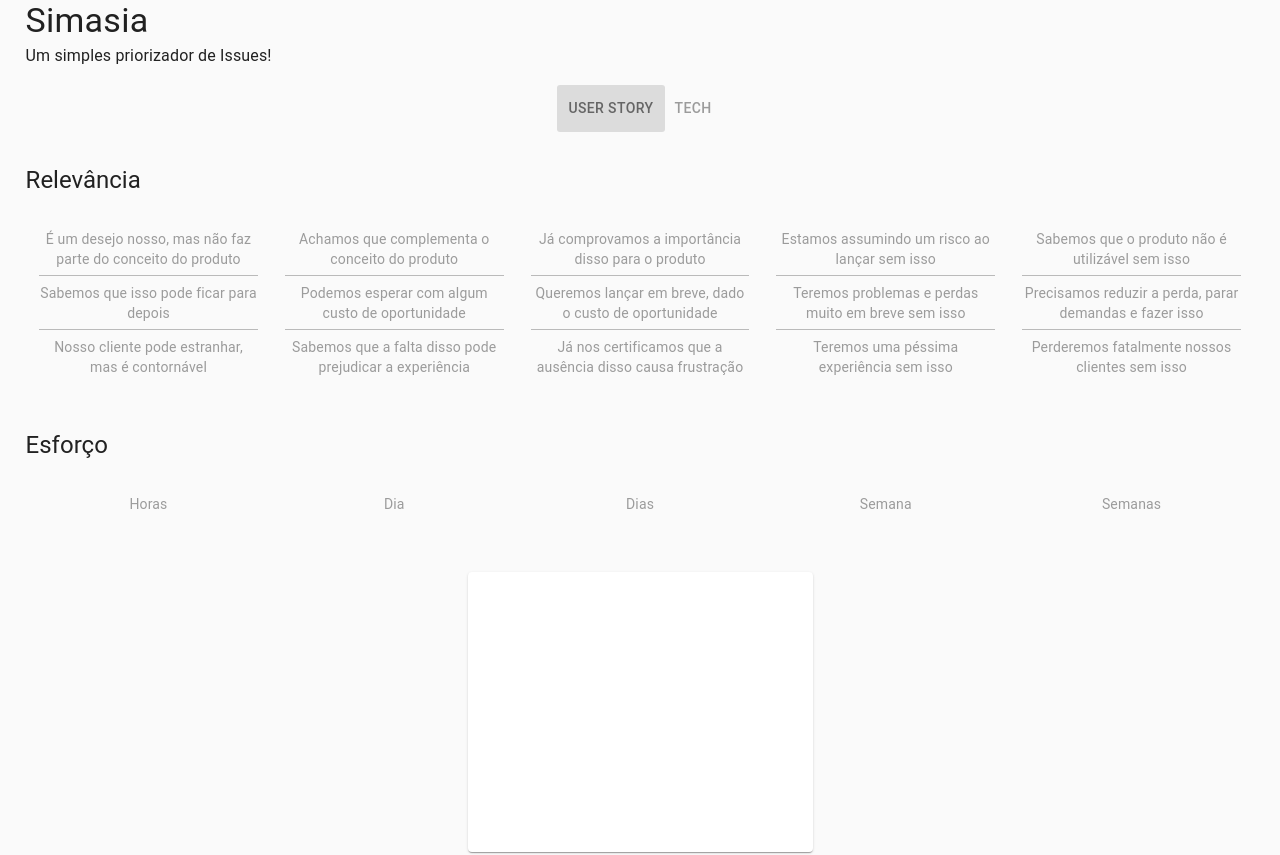
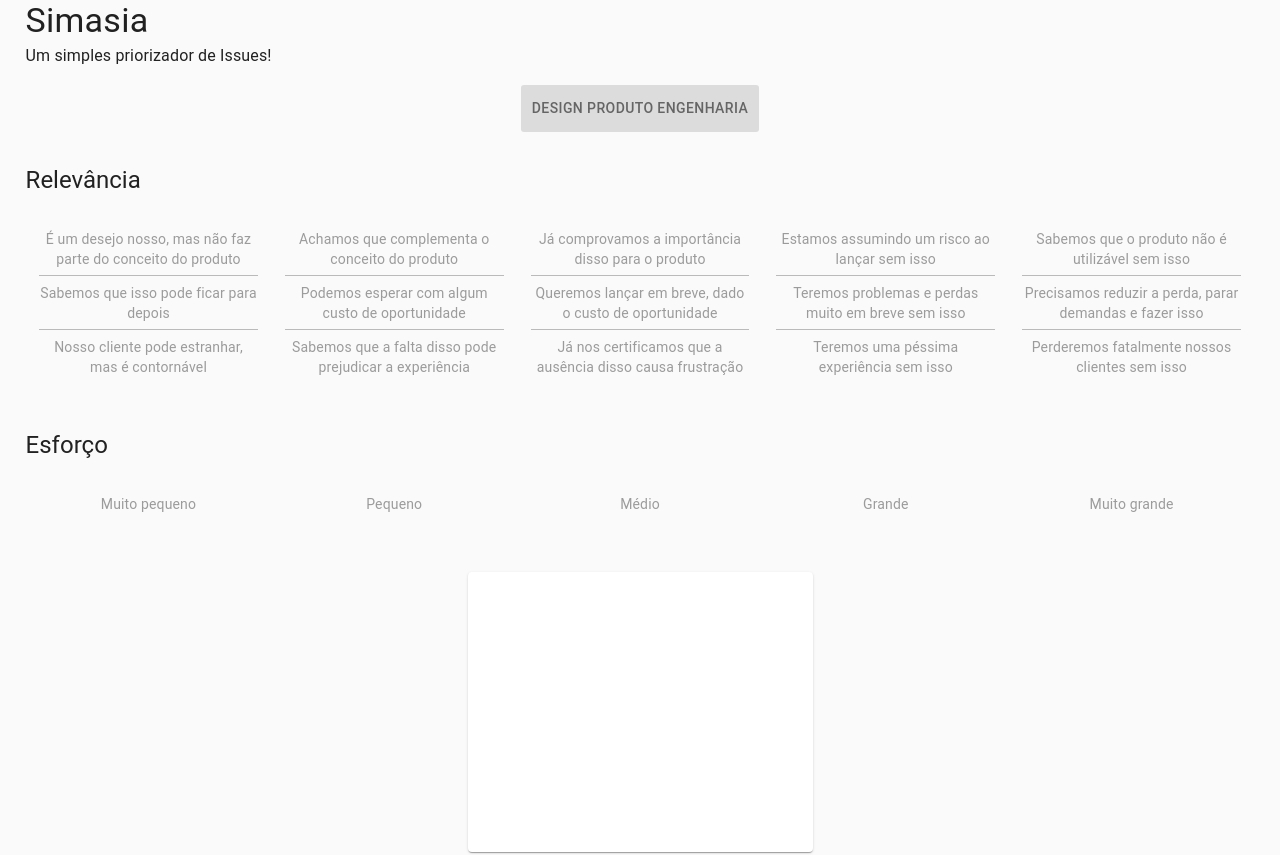
Before and after one commit to yvanfreitas/simasia-app, a React (Create React App) app: page / in a window 1280 px wide. Shown: the top 855 px of the page. Built offline with nearby package versions, Linux system fonts and the light colour scheme.

Commit message:
feat: adding DPE framework

```diff
--- a/src/App.js
+++ b/src/App.js
@@ -13,17 +13,18 @@ import './App.css';
 
 let framework;
 let frameworks = {
+	dpe: require('./frameworks/dpe.json'),
 	cx: require('./frameworks/cx.json'),
 	rut: require('./frameworks/rut.json'),
 	gut: require('./frameworks/gut.json'),
-	rice: require('./frameworks/rice.json'),
+	rice: require('./frameworks/rice.json')
 };
 
 var pathname = window.location.pathname.replace('/','');
 if(pathname){
 	framework = frameworks[pathname];
 }else{
-	framework = frameworks['cx'];
+	framework = frameworks['dpe'];
 }
 
 function App() {
--- /dev/null
+++ b/src/frameworks/dpe.json
@@ -0,0 +1,60 @@
+[
+	{
+		"name": "Design Produto Engenharia",
+		"label": "kind/UserStory",
+		"variables": [
+			{
+				"title":"Relevância",
+				"name":"relevancia",
+				"calc":"sum",
+				"values":[
+					{"name": "XS", "score": 1, "questions": [
+						"É um desejo nosso, mas não faz parte do conceito do produto",
+						"Sabemos que isso pode ficar para depois",
+						"Nosso cliente pode estranhar, mas é contornável"
+					]},
+					{"name": "S", "score": 2, "questions": [
+						"Achamos que complementa o conceito do produto",
+						"Podemos esperar com algum custo de oportunidade",
+						"Sabemos que a falta disso pode prejudicar a experiência"
+					]},
+					{"name": "M", "score": 3, "questions": [
+						"Já comprovamos a importância disso para o produto",
+						"Queremos lançar em breve, dado o custo de oportunidade",
+						"Já nos certificamos que a ausência disso causa frustração"
+					]},
+					{"name": "L", "score": 4, "questions": [
+						"Estamos assumindo um risco ao lançar sem isso",
+						"Teremos problemas e perdas muito em breve sem isso",
+						"Teremos uma péssima experiência sem isso"
+					]},
+					{"name": "XL", "score": 5, "questions": [
+						"Sabemos que o produto não é utilizável sem isso",
+						"Precisamos reduzir a perda, parar demandas e fazer isso",
+						"Perderemos fatalmente nossos clientes sem isso"
+					]}
+				]
+			},
+			{
+				"title":"Esforço",
+				"name":"esforco",
+				"calc":"sum",
+				"values":[
+					{"name": "XS", "score": 5, "questions": ["Muito pequeno"]},
+					{"name": "S", "score": 4, "questions": ["Pequeno"]},
+					{"name": "M", "score": 3, "questions": ["Médio"]},
+					{"name": "L", "score": 2, "questions": ["Grande"]},
+					{"name": "XL", "score": 1, "questions": ["Muito grande"]}
+				]
+			}
+		],
+		"priority": [
+			{"name": "Despriorizado", "description": "Provavelmente não vale a pena focarmos nossas energias nessa Issue.", "image": "/GPgJ.gif", "color": "#222222", "minscore": 2, "maxscore": 3},
+			{"name": "Prioridade Baixa", "description": "Podemos olhar para essa Issue quando estivermos tranquilos.", "image": "/01-funny-gif-138-red-panda-walking.gif", "color": "rgb(17, 48, 95)", "minscore": 4, "maxscore": 5},
+			{"name": "Prioridade Média", "description": "Essa é uma Issue média. Está exatamente balanceada entre esforço e valor.", "image": "/Lhab.gif", "color": "rgb(72, 44, 2)", "minscore": 6, "maxscore": 6},
+			{"name": "Prioridade Alta", "description": "Não é nossa maior prioridade, mas é algo importante. Independente do esforço, devemos ataca-la!", "image": "/running-cheetah.gif", "color": "rgb(74, 3, 3)", "minscore": 7, "maxscore": 8},
+			{"name": "Urgente", "description": "Essa é uma Issue importante e rápida de \"shipar\". Vamos focar nossas energias nela!", "image": "/RichPoliticalAustraliancurlew-size_restricted.gif", "color": "rgb(36, 0, 0)", "minscore": 9, "maxscore": 10}
+		],
+		"methodology":"Essa estrutura priorização foi desenvolvida pelo squad-customerexperience. As opções de Esforço foram adaptadas da <strong>metodologia RUT</strong>.</br> Nessa versão, cada resposta tem um valor, os pontos de cada dimensão são somados e assim chegamos a um score. Cada prioridade tem uma faixa possível de score. "
+	}
+]
```
